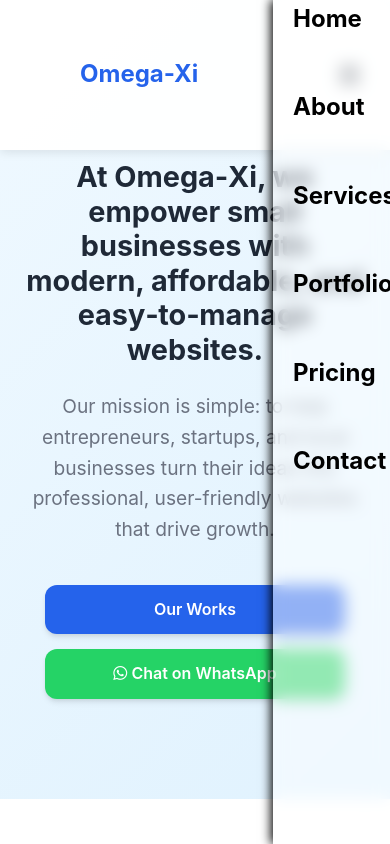
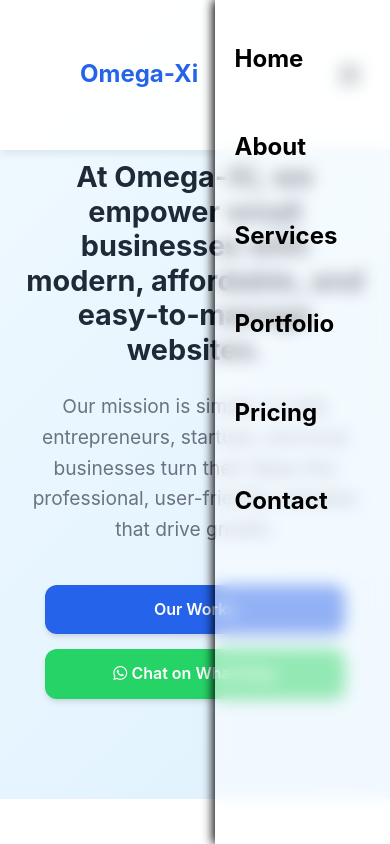
Before and after one commit to ainsteen01/omegaxi, a plain HTML site: page index.html in a window 390 px wide. Both pictures are taken after a click on the button 349 px from the left and 75 px from the top of the page. Shown: the top 844 px of the page. Drawn offline with nearby package versions, Linux system fonts and the light colour scheme.

Commit message:
Add files via upload
Updated mobile btn

```diff
--- a/index.html
+++ b/index.html
@@ -1015,6 +1015,10 @@
 
                 flex-direction: column;
 
+                padding-top: 20px;
+
+                margin-top: 20px;
+
                 gap: 50px;
 
                 list-style: none;
@@ -1058,7 +1062,7 @@
 
                 height:100vh;
 
-                width:30%;
+                width:45%;
 
                 background-color: rgba(255, 255, 255, 0.5);
 
```
